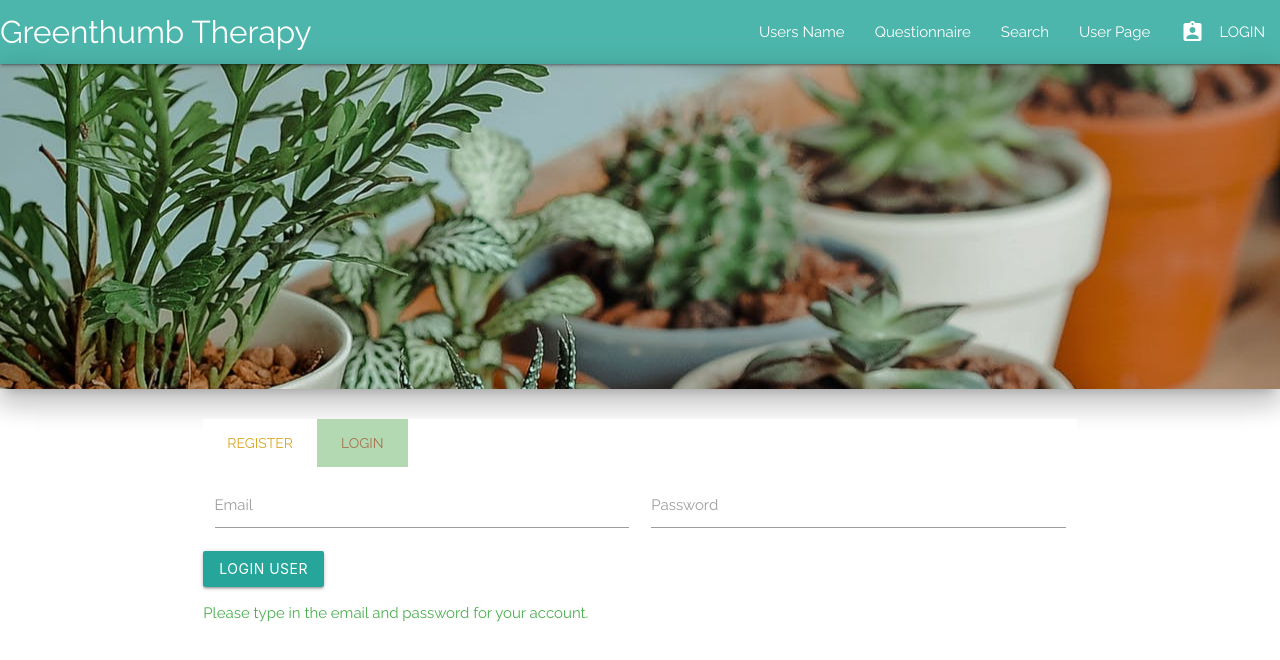
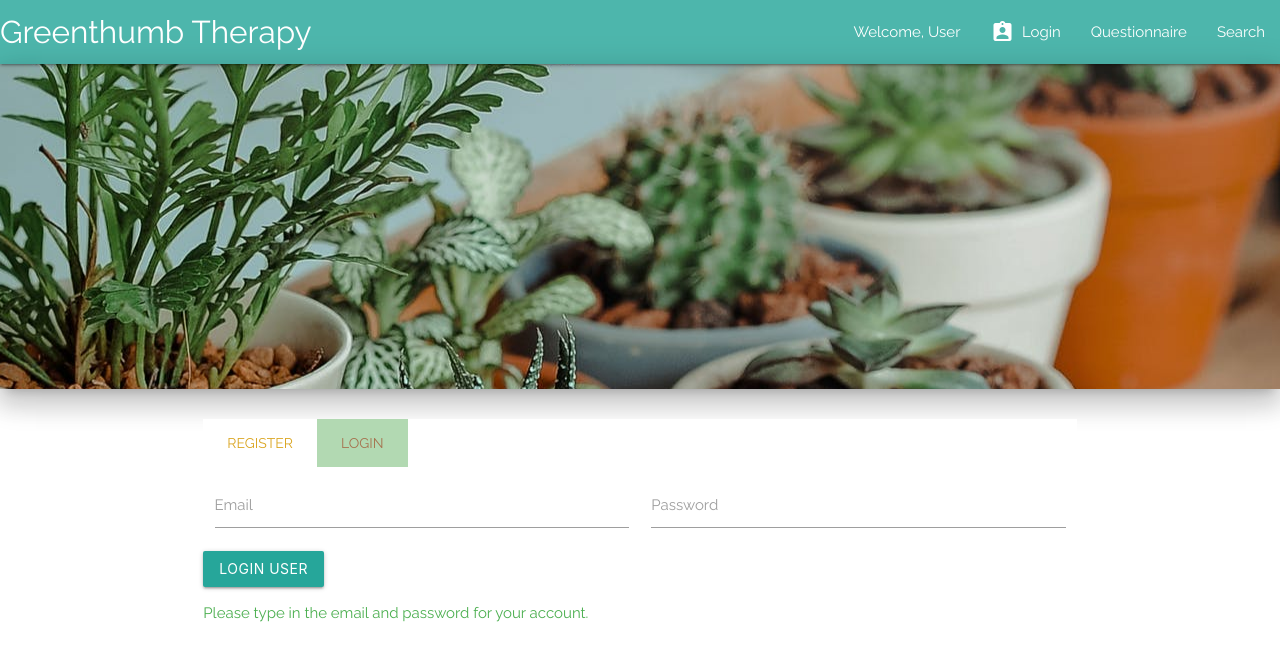
Before and after one commit to homr0/GreenthumbTherapy, a React (Create React App) app in the folder client/: page /login in a window 1280 px wide. Shown: the top 660 px of the page. Built offline with nearby package versions, Linux system fonts and the light colour scheme; a web font is replaced by a local one.

Commit message:
updated plant card

```diff
--- a/client/public/index.html
+++ b/client/public/index.html
@@ -24,11 +24,26 @@
     -->
     <title>Greenthumb Therapy</title>
 
-    <link rel="stylesheet" href="https://cdnjs.cloudflare.com/ajax/libs/materialize/1.0.0/css/materialize.min.css">
-    <link href="https://fonts.googleapis.com/icon?family=Material+Icons" rel="stylesheet">
+    <link
+      rel="stylesheet"
+      href="https://cdnjs.cloudflare.com/ajax/libs/materialize/1.0.0/css/materialize.min.css"
+    />
+    <link
+      href="https://fonts.googleapis.com/icon?family=Material+Icons"
+      rel="stylesheet"
+    />
 
-    <link href="https://fonts.googleapis.com/css?family=Alegreya" rel="stylesheet">
+    <link
+      href="https://fonts.googleapis.com/css?family=Alegreya"
+      rel="stylesheet"
+    />
     <script src="https://cdnjs.cloudflare.com/ajax/libs/materialize/1.0.0/js/materialize.min.js"></script>
+    <link
+      rel="stylesheet"
+      href="https://use.fontawesome.com/releases/v5.8.0/css/all.css"
+      integrity="sha384-Mmxa0mLqhmOeaE8vgOSbKacftZcsNYDjQzuCOm6D02luYSzBG8vpaOykv9lFQ51Y"
+      crossorigin="anonymous"
+    />
     <script src="js/index.js"></script>
   </head>
   <body>
@@ -47,9 +62,9 @@
     <script src="https://cdnjs.cloudflare.com/ajax/libs/materialize/1.0.0/js/materialize.min.js"></script>
     <script>
       M.AutoInit();
-      document.addEventListener('DOMContentLoaded', function() {
-        var elems = document.querySelectorAll('select');
-        var options = document.querySelectorAll('option');
+      document.addEventListener("DOMContentLoaded", function() {
+        var elems = document.querySelectorAll("select");
+        var options = document.querySelectorAll("option");
         var instances = M.FormSelect.init(elems, options);
       });
     </script>
--- a/client/src/components/Nav/index.js
+++ b/client/src/components/Nav/index.js
@@ -24,19 +24,32 @@ const Nav = props => {
           </a>
 
           <ul id="nav-mobile" className="right hide-on-med-and-down">
+
           <li>
               <Link
-                to="/Users Name"
+                to="/user"
                 className={
                   props.colorLink +
-                  (window.location.pathname === "/User"
-                    ? " active"
-                    : "")
+                  (window.location.pathname === "/user" ? " active" : "")
                 }
               >
-                Users Name
+                Welcome, User
               </Link>
             </li>
+
+            <li>
+            <Link
+                to="/user"
+                className={
+                  props.colorLink +
+                  (window.location.pathname === "/user" ? " active" : "")
+                }
+              >
+              <i class="material-icons left">assignment_ind</i>
+                Login
+              </Link>
+            </li>
+
             <li>
               <Link
                 to="/questionnaire"
@@ -63,30 +76,9 @@ const Nav = props => {
               </Link>
             </li>
 
-            <li>
-              <Link
-                to="/user"
-                className={
-                  props.colorLink +
-                  (window.location.pathname === "/user" ? " active" : "")
-                }
-              >
-                User Page
-              </Link>
-            </li>
 
-            <li>
-            <Link
-                to="/user"
-                className={
-                  props.colorLink +
-                  (window.location.pathname === "/user" ? " active" : "")
-                }
-              >
-              <i class="material-icons left">assignment_ind</i>
-                LOGIN
-              </Link>
-            </li>
+
+
           </ul>
         </div>
       </nav>
--- a/client/src/components/Nav/style.css
+++ b/client/src/components/Nav/style.css
@@ -5,3 +5,7 @@
 .button{
   padding-right: 10px;
 }
+
+nav .material-icons{
+  margin: 0 0.5rem 0 0;
+}
--- a/client/src/components/PlantCard/index.js
+++ b/client/src/components/PlantCard/index.js
@@ -7,7 +7,7 @@ import placeholder from "./placeholder.png";
 
 const PlantCard = props => {
   return (
-    <Col size={"plant-card " + ((props.size) ? props.size : "s12 m4")}>
+    <Col size={"plant-card " + ((props.size) ? props.size : "s12 m6 l4")}>
       <div className={"card" + ((props.colorsCard) ? " " +  props.colorsCard : "")}>
         <div className="card-image">
           <img alt={(props.image) ? props.common_name : "Plant placeholder image"} src={(props.image) ? props.image : placeholder} />
@@ -33,7 +33,18 @@ const PlantCard = props => {
             <ListItem>
               <strong>Scientific Name:</strong> {props.scientific_name}
             </ListItem>
+
+            {(props.shade_tolerance) &&
+              <ListItem>
+                <strong>Needs: </strong>
+                {((props.shade_tolerance === "Intolerant") && <span><i class="fas fa-sun"></i> Full Sun</span>)
+                  || ((props.shade_tolerance === "Intermediate") && <span><i class="fas fa-cloud-sun"></i> Partial Sun</span>)
+                  || ((props.shade_tolerance === "Tolerant") && <span><i class="fas fa-cloud"></i> Shade</span>)
+                }
+              </ListItem>}
           </List>
+
+
         </div>
 
         <div className={"card-action" + ((props.colorsAction) ? " " + props.colorsAction : "")}>
--- a/client/src/components/PlantCard/style.css
+++ b/client/src/components/PlantCard/style.css
@@ -1,10 +1,23 @@
 #plant-results .plant-card {
   margin-left: 0;
-  color: white;
+  color: black;
   padding: 10px 10px;
   margin-top: 20px;
   text-align: center;
   text-decoration: none;
   display: inline-block;
   cursor: pointer;
+  text-transform: capitalize;
 }
+
+.plant-card img {
+  height: 300px;
+}
+
+.plant-card .card-content {
+  height: 250px;
+}
+
+.plant-card strong {
+  font-weight: 700;
+}
--- a/client/src/pages/Questionnaire.js
+++ b/client/src/pages/Questionnaire.js
@@ -34,7 +34,10 @@ class Questionnaire extends Component {
 
   loadPlants = query => {
     API.searchPlants(query)
-      .then(res => this.setState({ plants: res.data }))
+      .then(res => {
+        this.setState({ plants: res.data });
+        console.log(res.data);
+      })
       .catch(err => console.log(err));
   };
 
@@ -275,16 +278,17 @@ class Questionnaire extends Component {
             <h1>Your Plant Matches</h1>
 
             <Row id="plant-results">
-              {this.state.plants.map(plant => (
+              {this.state.plants.map(plant =>
                 <PlantCard
                   key={plant.id}
                   id={plant.id}
                   common_name={plant.common_name}
                   scientific_name={plant.scientific_name}
+                  shade_tolerance={plant.shade_tolerance}
                   image={plant.image}
                   handleSaveEvent={() => this.favoritePlant(plant.id)}
                   handleDeleteEvent={() => this.unfavoritePlant(plant.id)} />
-              ))}
+              )}
             </Row>
           </Col>
         </Row>
--- a/client/src/pages/Search.js
+++ b/client/src/pages/Search.js
@@ -256,7 +256,7 @@ class Search extends Component {
         <Row>
           <Col>
             <h1>Results</h1>
-            <Row id="search-results">
+            <Row id="plant-results">
               {this.state.plants.map(plant => (
                 <PlantCard
                   key={plant.id}
```
Also changed, not shown: 1 other file (tests, documents, lock files or other folders).
